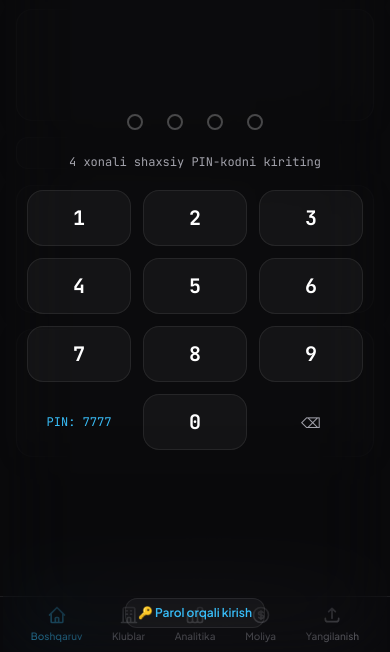
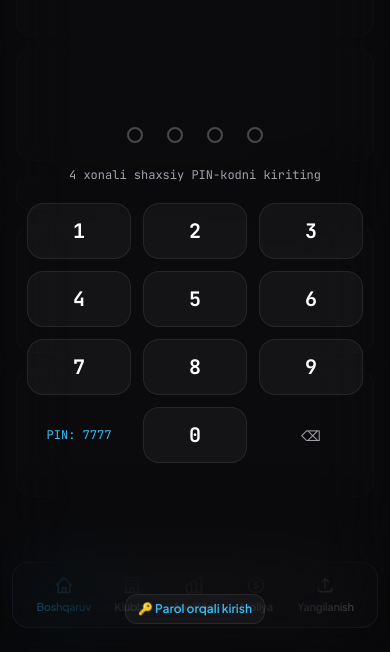
Before and after one commit to makhmalatifovsafo-arch/Softech-game-club, a website with bundled scripts: page SoftechCloudAdmin/public/index.html in a window 390 px wide. Shown: the part 192-844 px from the top of the page. Built offline with nearby package versions, Linux system fonts and the light colour scheme.

Commit message:
style(mobile): optimize for iPhone Dynamic Island and elevate floating thumb navigation

```diff
--- a/SoftechCloudAdmin/public/index.html
+++ b/SoftechCloudAdmin/public/index.html
@@ -59,8 +59,8 @@
 
   <style>
     :root {
-      --sat: env(safe-area-inset-top, 0px);
-      --sab: env(safe-area-inset-bottom, 0px);
+      --sat: max(env(safe-area-inset-top, 0px), 50px);
+      --sab: max(env(safe-area-inset-bottom, 0px), 24px);
       --sal: env(safe-area-inset-left, 0px);
       --sar: env(safe-area-inset-right, 0px);
     }
@@ -72,8 +72,8 @@
       -webkit-font-smoothing: antialiased;
       -webkit-tap-highlight-color: transparent;
       user-select: none;
-      padding-top: var(--sat);
-      padding-bottom: calc(var(--sab) + 72px);
+      padding-top: 0;
+      padding-bottom: calc(max(env(safe-area-inset-bottom, 0px), 24px) + 90px);
       padding-left: var(--sal);
       padding-right: var(--sar);
       min-height: 100vh;
@@ -148,7 +148,7 @@
   <!-- ======================================================================== -->
   <!-- 1. TOP HEADER & SYSTEM PULSE (Safe-Area Aware) -->
   <!-- ======================================================================== -->
-  <header class="sticky top-0 z-40 bg-[#09090b]/90 backdrop-blur-md border-b border-[#27272a] px-4 py-3">
+  <header class="sticky top-0 z-40 bg-[#09090b]/94 backdrop-blur-2xl border-b border-[#27272a] px-4 pt-[max(env(safe-area-inset-top,0px),52px)] pb-3 shadow-md shadow-black/40">
     <div class="flex items-center justify-between">
       <!-- Logo & Cockpit Identity -->
       <div class="flex items-center gap-2.5">
@@ -241,40 +241,40 @@
   <!-- ======================================================================== -->
   <!-- 3. FLOATING GLASS BOTTOM NAVIGATION (Thumbs-friendly) -->
   <!-- ======================================================================== -->
-  <nav class="fixed bottom-0 left-0 right-0 z-40 glass-nav px-4 py-2 flex items-center justify-around max-w-lg mx-auto">
-    <button id="navTabDashboard" onclick="switchTab('dashboard')" class="flex flex-col items-center gap-1 text-sky-400 active:scale-95 transition">
+  <nav class="fixed bottom-3 left-3 right-3 z-40 glass-nav px-3 py-2 rounded-2xl flex items-center justify-around max-w-md mx-auto mb-[max(env(safe-area-inset-bottom,0px),12px)] shadow-[0_12px_36px_rgba(0,0,0,0.85)] border border-white/10 backdrop-blur-2xl bg-[#0f0f14]/94">
+    <button id="navTabDashboard" onclick="switchTab('dashboard')" class="flex flex-col items-center justify-center gap-1 text-sky-400 active:scale-90 transition px-2.5 py-1 min-w-[56px]">
       <svg class="w-5 h-5" fill="none" stroke="currentColor" viewBox="0 0 24 24">
         <path stroke-linecap="round" stroke-linejoin="round" stroke-width="2" d="M3 12l2-2m0 0l7-7 7 7M5 10v10a1 1 0 001 1h3m10-11l2 2m-2-2v10a1 1 0 01-1 1h-3m-6 0a1 1 0 001-1v-4a1 1 0 011-1h2a1 1 0 011 1v4a1 1 0 001 1m-6 0h6"></path>
       </svg>
-      <span class="text-[10px] font-medium">Boshqaruv</span>
+      <span class="text-[11px] font-semibold tracking-tight">Boshqaruv</span>
     </button>
 
-    <button id="navTabClubs" onclick="switchTab('clubs')" class="flex flex-col items-center gap-1 text-zinc-400 hover:text-white active:scale-95 transition">
+    <button id="navTabClubs" onclick="switchTab('clubs')" class="flex flex-col items-center justify-center gap-1 text-zinc-400 hover:text-white active:scale-90 transition px-2.5 py-1 min-w-[56px]">
       <svg class="w-5 h-5" fill="none" stroke="currentColor" viewBox="0 0 24 24">
         <path stroke-linecap="round" stroke-linejoin="round" stroke-width="2" d="M19 21V5a2 2 0 00-2-2H7a2 2 0 00-2 2v16m14 0h2m-2 0h-5m-9 0H3m2 0h5M9 7h1m-1 4h1m4-4h1m-1 4h1m-5 10v-5a1 1 0 011-1h2a1 1 0 011 1v5m-4 0h4"></path>
       </svg>
-      <span class="text-[10px] font-medium">Klublar</span>
+      <span class="text-[11px] font-semibold tracking-tight">Klublar</span>
     </button>
 
-    <button id="navTabAnalytics" onclick="switchTab('analytics')" class="flex flex-col items-center gap-1 text-zinc-400 hover:text-white active:scale-95 transition">
+    <button id="navTabAnalytics" onclick="switchTab('analytics')" class="flex flex-col items-center justify-center gap-1 text-zinc-400 hover:text-white active:scale-90 transition px-2.5 py-1 min-w-[56px]">
       <svg class="w-5 h-5" fill="none" stroke="currentColor" viewBox="0 0 24 24">
         <path stroke-linecap="round" stroke-linejoin="round" stroke-width="2" d="M9 19v-6a2 2 0 00-2-2H5a2 2 0 00-2 2v6a2 2 0 002 2h2a2 2 0 002-2zm0 0V9a2 2 0 012-2h2a2 2 0 012 2v10m-6 0a2 2 0 002 2h2a2 2 0 002-2m0 0V5a2 2 0 012-2h2a2 2 0 012 2v14a2 2 0 01-2 2h-2a2 2 0 01-2-2z"></path>
       </svg>
-      <span class="text-[10px] font-medium">Analitika</span>
+      <span class="text-[11px] font-semibold tracking-tight">Analitika</span>
     </button>
 
-    <button id="navTabFinance" onclick="switchTab('finance')" class="flex flex-col items-center gap-1 text-zinc-400 hover:text-white active:scale-95 transition">
+    <button id="navTabFinance" onclick="switchTab('finance')" class="flex flex-col items-center justify-center gap-1 text-zinc-400 hover:text-white active:scale-90 transition px-2.5 py-1 min-w-[56px]">
       <svg class="w-5 h-5" fill="none" stroke="currentColor" viewBox="0 0 24 24">
         <path stroke-linecap="round" stroke-linejoin="round" stroke-width="2" d="M12 8c-1.657 0-3 .895-3 2s1.343 2 3 2 3 .895 3 2-1.343 2-3 2m0-8c1.11 0 2.08.402 2.599 1M12 8V7m0 1v8m0 0v1m0-1c-1.11 0-2.08-.402-2.599-1M21 12a9 9 0 11-18 0 9 9 0 0118 0z"></path>
       </svg>
-      <span class="text-[10px] font-medium">Moliya</span>
+      <span class="text-[11px] font-semibold tracking-tight">Moliya</span>
     </button>
 
-    <button id="navTabUpdates" onclick="switchTab('updates')" class="flex flex-col items-center gap-1 text-zinc-400 hover:text-white active:scale-95 transition">
+    <button id="navTabUpdates" onclick="switchTab('updates')" class="flex flex-col items-center justify-center gap-1 text-zinc-400 hover:text-white active:scale-90 transition px-2.5 py-1 min-w-[56px]">
       <svg class="w-5 h-5" fill="none" stroke="currentColor" viewBox="0 0 24 24">
         <path stroke-linecap="round" stroke-linejoin="round" stroke-width="2" d="M4 16v1a3 3 0 003 3h10a3 3 0 003-3v-1m-4-8l-4-4m0 0L8 8m4-4v12"></path>
       </svg>
-      <span class="text-[10px] font-medium">Yangilanish</span>
+      <span class="text-[11px] font-semibold tracking-tight">Yangilanish</span>
     </button>
   </nav>
 
@@ -700,7 +700,7 @@
   <!-- ======================================================================== -->
   <!-- 8. IN-APP GLASS AUTH OVERLAY (STANDALONE ZERO-REDIRECT) -->
   <!-- ======================================================================== -->
-  <aside id="authOverlay" class="hidden fixed inset-0 z-50 bg-[#09090b]/98 backdrop-blur-2xl flex-col justify-between px-6 py-6 max-w-sm mx-auto w-full transition-opacity">
+  <aside id="authOverlay" class="hidden fixed inset-0 z-50 bg-[#09090b]/98 backdrop-blur-2xl flex-col justify-between px-6 pt-[max(env(safe-area-inset-top,0px),54px)] pb-[max(env(safe-area-inset-bottom,0px),28px)] max-w-sm mx-auto w-full transition-opacity">
     <header class="text-center pt-2">
       <div class="inline-flex w-14 h-14 rounded-2xl bg-gradient-to-tr from-sky-500 via-indigo-500 to-purple-600 p-0.5 shadow-xl shadow-sky-500/20 mb-2">
         <div class="w-full h-full bg-[#09090b] rounded-[14px] flex items-center justify-center">
```
Also changed, not shown: public/index.html (+17 -17 lines).
